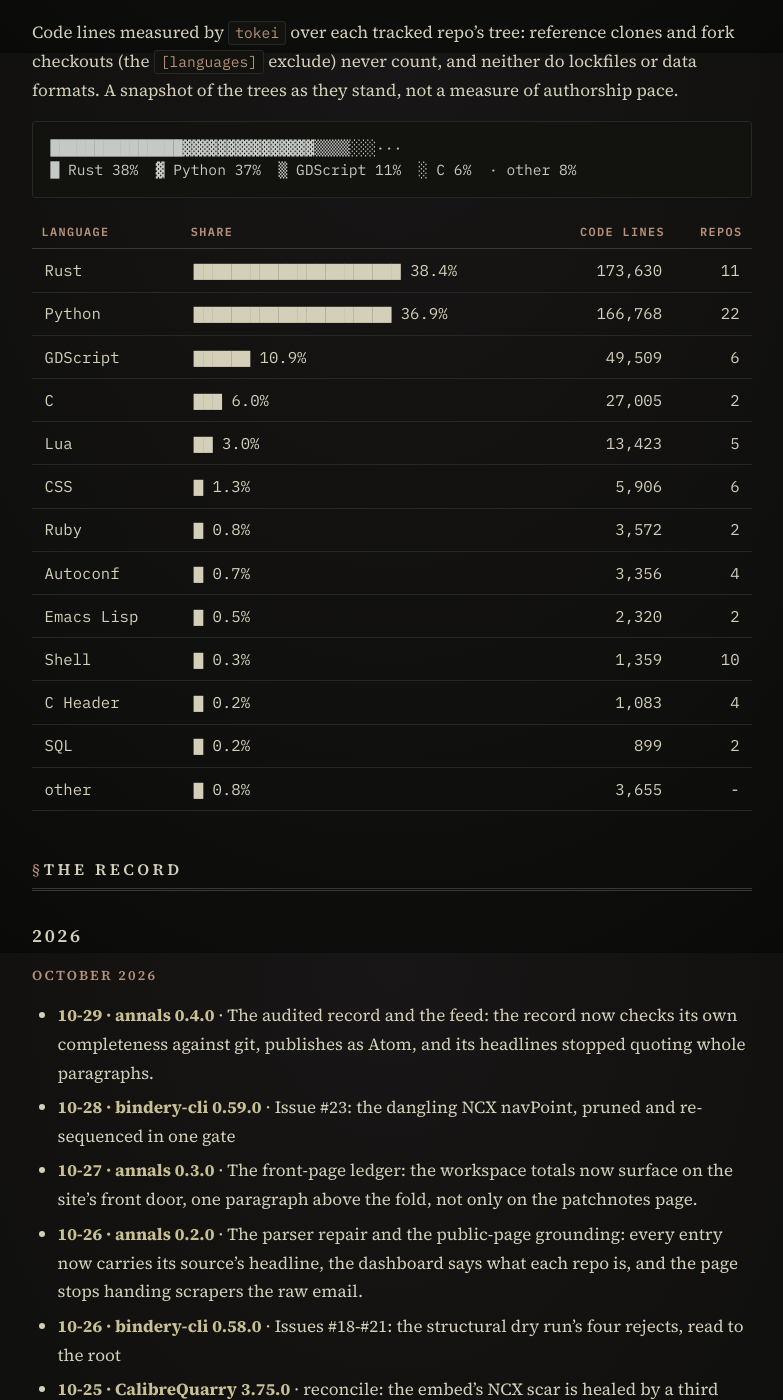
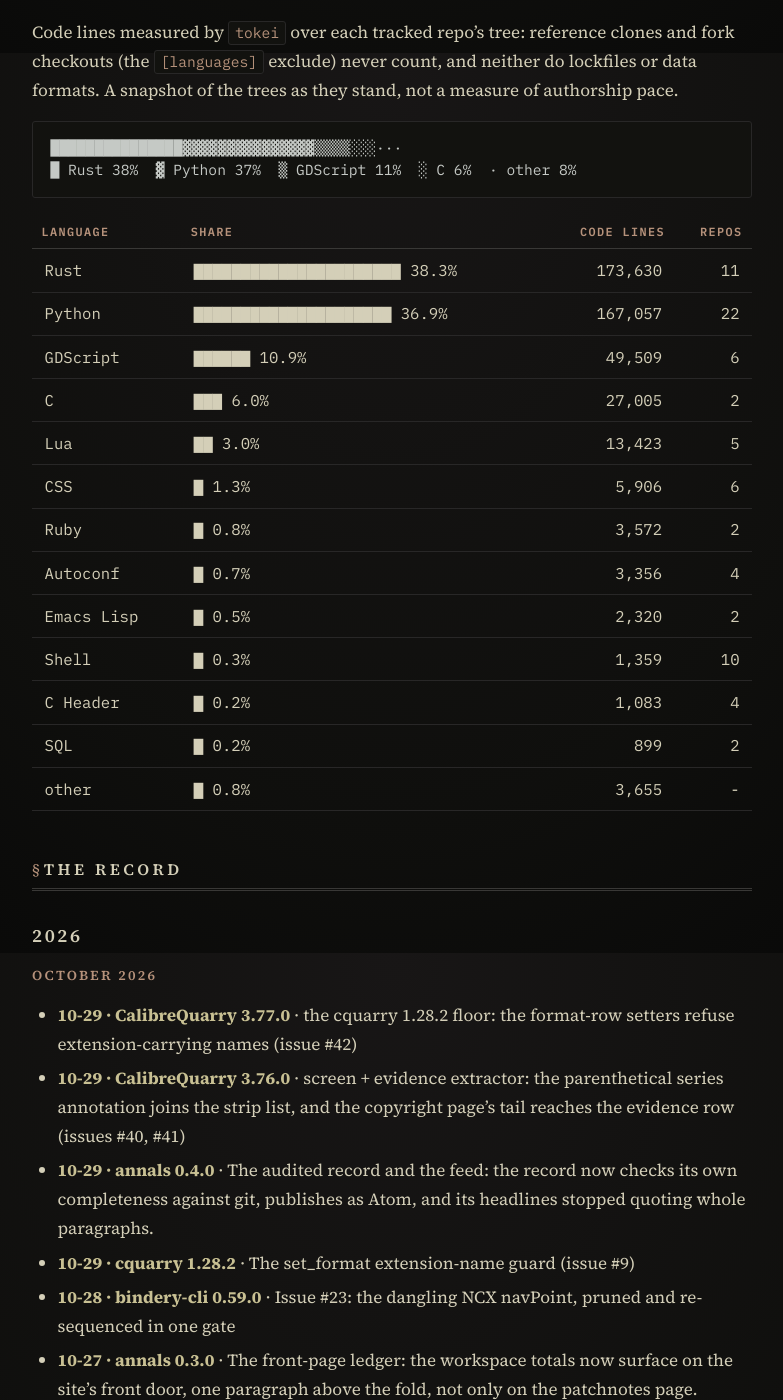
Before and after one commit to VirInvictus/VirInvictus.github.io, a Jekyll site: the page built from patchnotes.md, in a window 1280 px wide and 1400 px high, scrolled down 9847 px. Shown: the whole window, without its empty margins (248-1031 px from the left). Built offline with Jekyll 4.4.1, drawn with Linux system fonts in a browser that asks for light colours; some of the changed text lies outside the part shown.

Commit message:
docs: annals refresh, 2026-10-29

```diff
--- a/patchnotes.md
+++ b/patchnotes.md
@@ -15,22 +15,22 @@ remain canonical; this file is a projection, reproducible with
 
 ## The shape of the work
 
-- **43 repositories tracked · 1,536 releases recorded · 5,051 commits, authored by Brandon LaRocque**
+- **43 repositories tracked · 1,539 releases recorded · 5,065 commits, authored by Brandon LaRocque**
 - Span: 2025-08-10 to 2026-10-29
-- This month (2026-10): 187 releases across 20 repos · 894 commits
+- This month (2026-10): 190 releases across 20 repos · 908 commits
 
 | Repository | What it is | Releases | Latest | Last release | Commits | Active since |
 |---|---|---:|---|---|---:|---|
 | [Atrium](https://github.com/VirInvictus/Atrium) | Native Linux task manager: Org-mode internals, Things 3 / OmniFocus surface, local-first SQLite. | 172 | 0.76.0 | 2026-09-14 | 359 | 2026-05-05 |
 | [Conservatory](https://github.com/VirInvictus/Conservatory) | Calibre for audio: a native library manager that owns and moves music, podcasts, and audiobooks on disk, with a libmpv player. | 160 | 0.9.1 | 2026-10-11 | 294 | 2026-05-27 |
 | [Viaduct](https://github.com/VirInvictus/Viaduct) | Linux port of NetNewsWire: local-first RSS reader, single-writer SQLite, FTS5 search, Inoreader sync. | 129 | 4.4.1 | 2026-10-25 | 256 | 2026-04-19 |
-| [CalibreQuarry](https://github.com/VirInvictus/CalibreQuarry) | CLI toolkit over Calibre's metadata.db: catalogs, stats, audits, parity search, and a pre-import curation screen. | 117 | 3.75.0 | 2026-10-25 | 392 | 2026-03-27 |
+| [CalibreQuarry](https://github.com/VirInvictus/CalibreQuarry) | CLI toolkit over Calibre's metadata.db: catalogs, stats, audits, parity search, and a pre-import curation screen. | 119 | 3.77.0 | 2026-10-29 | 394 | 2026-03-27 |
 | [lattice-music](https://github.com/VirInvictus/lattice-music) | CLI/TUI for music collections: ~30 read-only audit and visualization modes with the filesystem as source of truth; writes are explicit and opt-in. | 107 | 6.4.1 | 2026-10-11 | 338 | 2025-08-10 |
 | Catagotchi | Cozy cat tamagotchi wrapped around an idle empire; everything on screen is generated in code (Godot). | 104 | 4.51.0 | 2026-09-18 | 166 | 2026-07-10 |
 | Hearth | Two-player LAN digital build of A Feast for Odin on the same engine shape (private: the faithful dataset is git-ignored). | 101 | 0.13.68 | 2026-09-15 | 129 | 2026-06-14 |
 | [Framework](https://github.com/VirInvictus/Framework) | Native GTK4 document viewer for PDF, DjVu, comics, and EPUB-class ebooks, on twin render pipelines. | 97 | 1.0.2 | 2026-09-16 | 170 | 2026-04-06 |
 | [bindery-cli](https://github.com/VirInvictus/bindery-cli) | CLI that repairs broken EPUBs with deterministic, epubcheck-gated fixes, atomically and in place inside a Calibre library. | 83 | 0.59.0 | 2026-10-28 | 287 | 2026-06-09 |
-| [cquarry](https://github.com/VirInvictus/cquarry) | Canonical read-only Calibre database layer with a faithful port of Calibre's search grammar; the opt-in write module is the one sanctioned mutation path. | 44 | 1.28.1 | 2026-10-23 | 268 | 2026-08-23 |
+| [cquarry](https://github.com/VirInvictus/cquarry) | Canonical read-only Calibre database layer with a faithful port of Calibre's search grammar; the opt-in write module is the one sanctioned mutation path. | 45 | 1.28.2 | 2026-10-29 | 271 | 2026-08-23 |
 | [Hermitage](https://github.com/VirInvictus/Hermitage) | Visually immersive GTK4 gallery browser for Calibre libraries, reading metadata.db read-only; ships a Flatpak. | 43 | 1.8.6 | 2026-10-02 | 117 | 2026-04-10 |
 | [deadbeef-cui](https://github.com/VirInvictus/deadbeef-cui) | Faceted library-browser plugin for DeaDBeeF in the Columns UI style, on medialib and scriptable presets. | 43 | 2.2.1 | 2026-10-22 | 198 | 2026-04-09 |
 | [Hearthfall](https://github.com/VirInvictus/Hearthfall) | Grimdark clan-survival terminal game: stdlib-only engine, single seeded RNG, Textual TUI. | 35 | 0.28.0 | 2026-09-15 | 91 | 2026-07-19 |
@@ -95,8 +95,8 @@ Code lines measured by `tokei` over each tracked repo's tree: reference clones a
 
 | Language | Share | Code lines | Repos |
 |---|---|---:|---:|
-| Rust | ▇▇▇▇▇▇▇▇▇▇▇▇▇▇▇▇▇▇▇▇▇▇ 38.4% | 173,630 | 11 |
-| Python | ▇▇▇▇▇▇▇▇▇▇▇▇▇▇▇▇▇▇▇▇▇ 36.9% | 166,768 | 22 |
+| Rust | ▇▇▇▇▇▇▇▇▇▇▇▇▇▇▇▇▇▇▇▇▇▇ 38.3% | 173,630 | 11 |
+| Python | ▇▇▇▇▇▇▇▇▇▇▇▇▇▇▇▇▇▇▇▇▇ 36.9% | 167,057 | 22 |
 | GDScript | ▇▇▇▇▇▇ 10.9% | 49,509 | 6 |
 | C | ▇▇▇ 6.0% | 27,005 | 2 |
 | Lua | ▇▇ 3.0% | 13,423 | 5 |
@@ -115,7 +115,10 @@ Code lines measured by `tokei` over each tracked repo's tree: reference clones a
 
 #### October 2026
 
+- **10-29 · CalibreQuarry 3.77.0** · the cquarry 1.28.2 floor: the format-row setters refuse extension-carrying names (issue #42)
+- **10-29 · CalibreQuarry 3.76.0** · screen + evidence extractor: the parenthetical series annotation joins the strip list, and the copyright page's tail reaches the evidence row (issues #40, #41)
 - **10-29 · annals 0.4.0** · The audited record and the feed: the record now checks its own completeness against git, publishes as Atom, and its headlines stopped quoting whole paragraphs.
+- **10-29 · cquarry 1.28.2** · The set_format extension-name guard (issue #9)
 - **10-28 · bindery-cli 0.59.0** · Issue #23: the dangling NCX navPoint, pruned and re-sequenced in one gate
 - **10-27 · annals 0.3.0** · The front-page ledger: the workspace totals now surface on the site's front door, one paragraph above the fold, not only on the patchnotes page.
 - **10-26 · annals 0.2.0** · The parser repair and the public-page grounding: every entry now carries its source's headline, the dashboard says what each repo is, and the page stops handing scrapers the raw email.
```
Also changed, not shown: other parts of patchnotes.md (+7 -7 lines), _includes/ledger.md (+1 -1 lines), patchnotes/feed.xml (+18 -18 lines).
